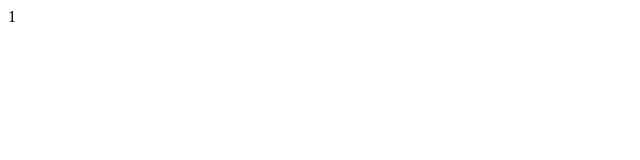
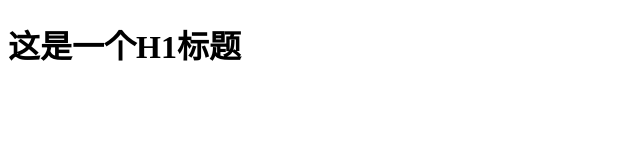
Before and after one commit to xyjjk/project_01, a plain HTML site: page index.html in a window 1280 px wide. Shown: the whole page, without its empty margins (0-640 px from the left). Drawn offline with Linux system fonts and the light colour scheme.

Commit message:
新增了index.js和index.css并修改了index.html

```diff
--- a/index.html
+++ b/index.html
@@ -6,10 +6,12 @@
     <meta http-equiv="X-UA-Compatible" content="IE=edge">
     <meta name="viewport" content="width=device-width, initial-scale=1.0">
     <title>Document</title>
+    <link rel="stylesheet" href="index.css">
 </head>
 
 <body>
-1
+    <h1>这是一个H1标题</h1>
+    <script src="index.js"></script>
 </body>
 
 </html>
```
Also changed, not shown: index.css (added), index.js (added).
